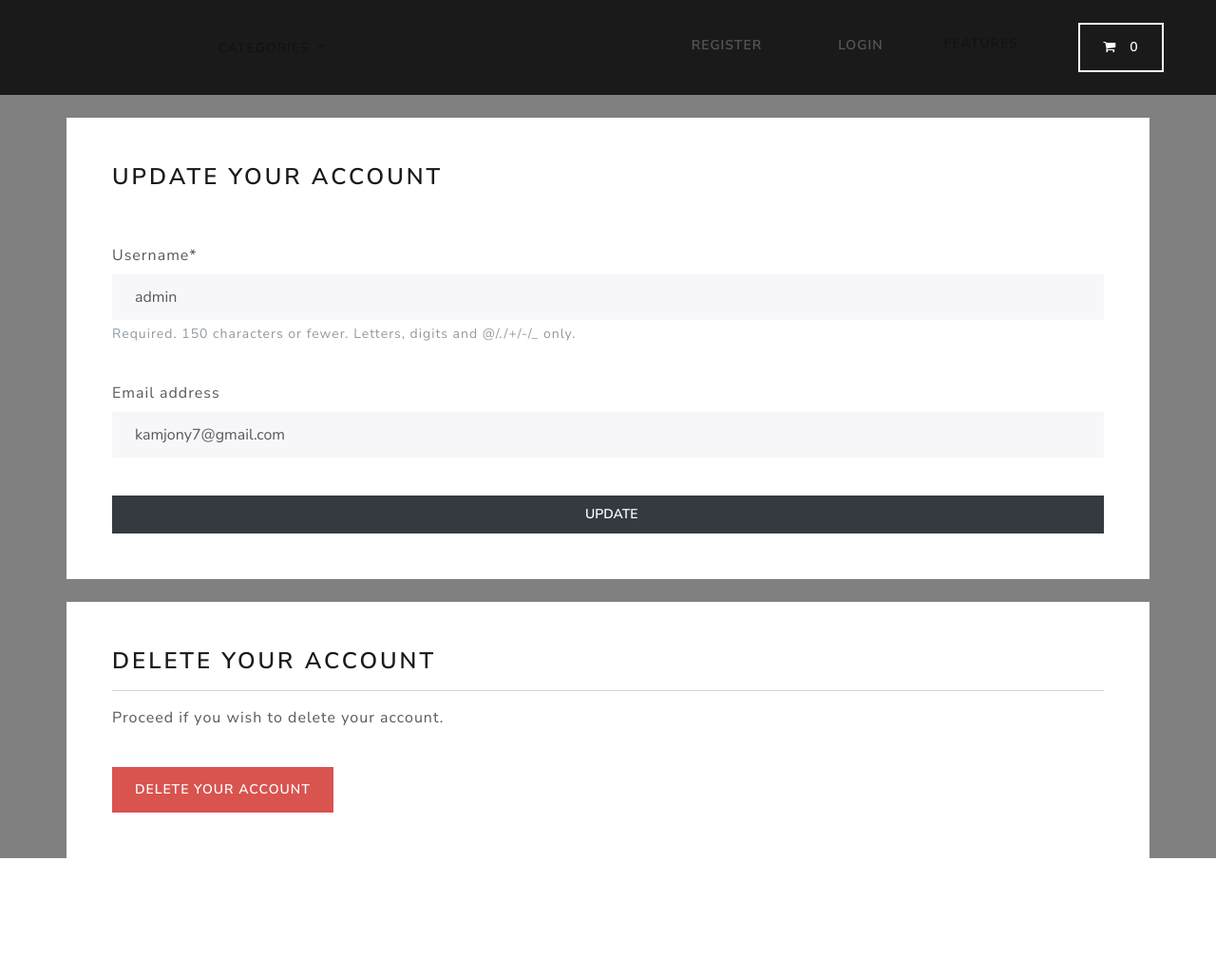
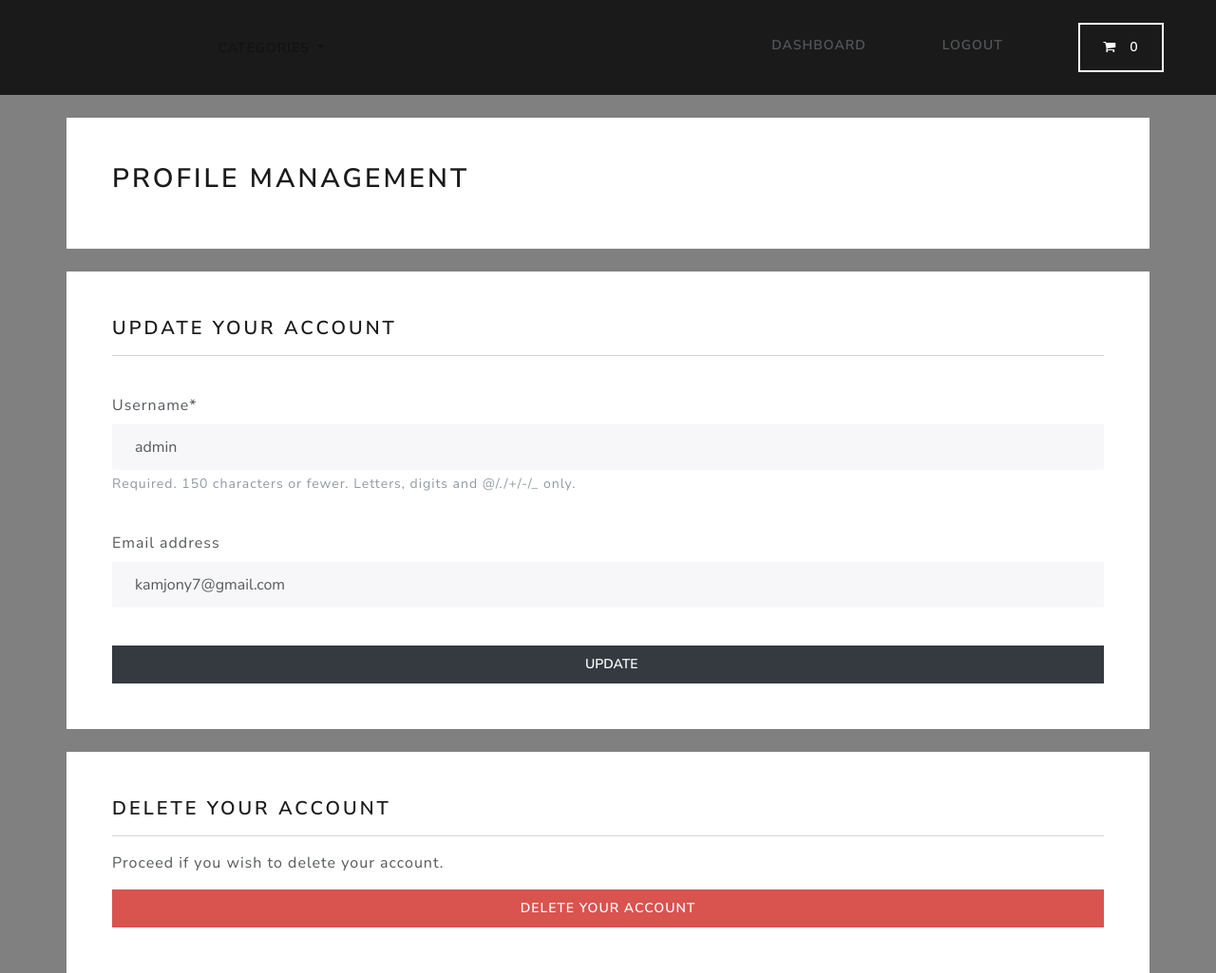
Before and after one commit to kamjony/ecommerce-python-django, a Django app: page /account/profile-management in a window 1280 px wide. Shown: the whole page at 95% size. Before the commit the page ends 904 px from the top, so only its background shows below. Run offline with Django 5.2, Linux system fonts and the light colour scheme; a user stored in the database is signed in; data comes from the database, SQL or seed files in the repository; both versions use the stored data as it was after the commit; some libraries are stand-ins or nearby versions.

Commit message:
Updated layout and design

```diff
--- a/account/templates/account/profile-management.html
+++ b/account/templates/account/profile-management.html
@@ -14,9 +14,13 @@
     <body>
         <br>
         <div class="container bg-white shadow-md p-5 form-layout">
-            <h3> Update your account </h3>
+            <h2> Profile Management </h2>
+        </div>
+        <br>
+        <div class="container bg-white shadow-md p-5 form-layout">
+            <h4> Update your account </h4>
 
-            <br>
+            <hr>
             <br>
 
             <form method="POST" autocomplete="off">
@@ -35,12 +39,11 @@
         </div>
         <br>
         <div class="container bg-white shadow-md p-5 form-layout">
-            <h3> Delete your account </h3>
+            <h4> Delete your account </h4>
 
             <hr>
             <p> Proceed if you wish to delete your account. </p>
-            <br>
-            <a class="btn btn-danger navbar-btn" type="button"  href="{% url 'delete-account' %}"> Delete your account </a>
+            <a class="btn btn-danger w-100 btn-block p-2" type="button"  href="{% url 'delete-account' %}"> Delete your account </a>
         </div>
 
 
--- a/store/templates/store/base.html
+++ b/store/templates/store/base.html
@@ -116,25 +116,46 @@
 
             <ul class="navbar-nav ms-auto">
 
+                {% if user.is_authenticated %}
+
+
+                    <li class="nav-item">
+
+                        <a class="btn btn-alert navbar-btn" type="button"  href="{% url 'dashboard' %}"> Dashboard </a>
+
+                    </li>
+
+                    {% else %}
 
                     <li class="nav-item">
 
                         <a class="btn btn-alert navbar-btn" type="button"  href="{% url 'register' %}"> Register </a>
 
                     </li>
+                {% endif %}
 
+                {% if user.is_authenticated %}
+
+                    <li class="nav-item">
+
+                        <a class="btn btn-alert navbar-btn" type="button"  href="{% url 'user-logout' %}"> Logout </a>
+
+                    </li>
+
+                    {% else %}
 
                     <li class="nav-item">
 
                         <a class="btn btn-alert navbar-btn" type="button"  href="{% url 'my-login' %}"> Login </a>
 
                     </li>
+                {% endif %}
 
-                <li class="nav-item">
+                    <!-- <li class="nav-item">
 
                         <a class="nav-link" href="#">Features</a>
 
-                </li>
+                    </li> -->
 
 
                 &nbsp; &nbsp; &nbsp;
```
Also changed, not shown: account/templates/account/dashboard.html (+3 -4 lines), account/templates/account/delete-account.html (+5 -4 lines), db.sqlite3. Lines whose indentation alone changed are shown as unchanged.
